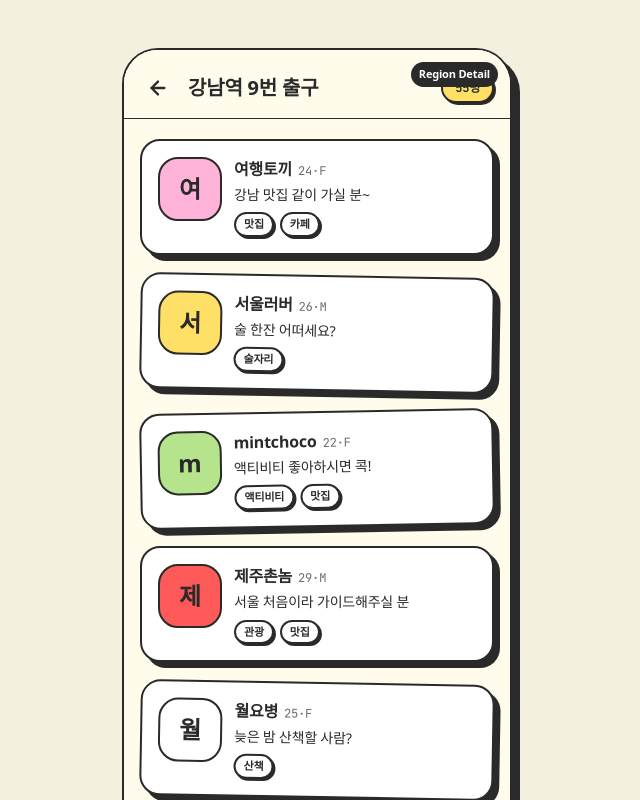
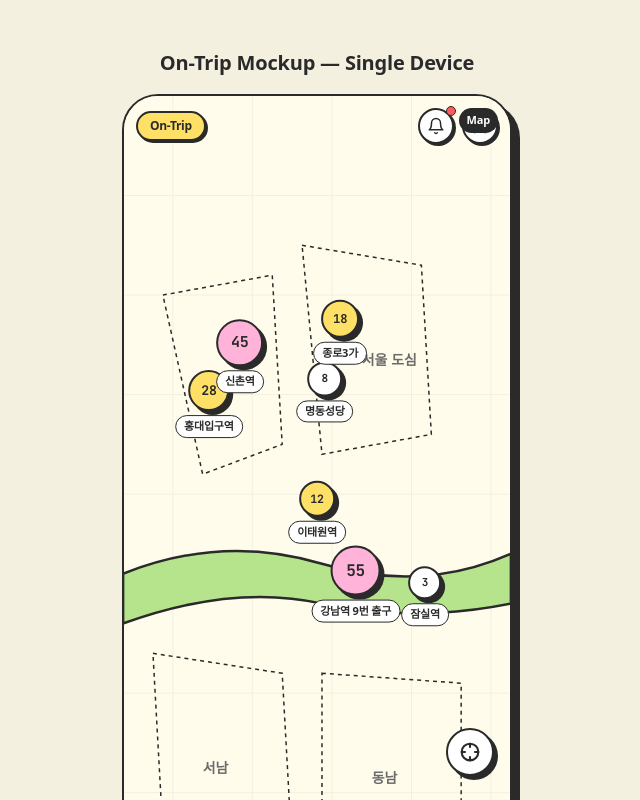
Before and after one commit to eugene0429/on-trip-frontend, a React (Vite) app in the folder mockup/: page / in a window 1280 px wide. Shown: the top 800 px of the page, without its empty margins (323-963 px from the left). Built offline with nearby package versions, Linux system fonts and the light colour scheme; a web font is replaced by a local one.

Commit message:
feat(mockup): wire Single Device routing across map → region-detail → poke modal
Co-Authored-By: Claude Opus 4.7 (1M context) <noreply@anthropic.com>

```diff
--- a/mockup/src/App.tsx
+++ b/mockup/src/App.tsx
@@ -1,28 +1,47 @@
 import { useState } from 'react';
 import DeviceFrame from './components/DeviceFrame';
+import MapScreen from './screens/MapScreen';
 import RegionDetailScreen from './screens/RegionDetailScreen';
 import PokeModal from './screens/PokeModal';
 import { Companion } from './data/companions';
 
+type Screen = 'map' | 'region-detail';
+
+const SCREEN_LABELS: Record<Screen, string> = {
+  map: 'Map',
+  'region-detail': 'Region Detail',
+};
+
 export default function App() {
-  const [target, setTarget] = useState<Companion | null>(null);
+  const [currentScreen, setCurrentScreen] = useState<Screen>('map');
+  const [activeRegionId, setActiveRegionId] = useState<string>('gangnam');
+  const [pokeTarget, setPokeTarget] = useState<Companion | null>(null);
 
   return (
-    <div className="min-h-screen bg-surfaceMuted p-12 flex justify-center font-sans">
-      <DeviceFrame label="Region Detail">
-        <RegionDetailScreen
-          regionId="gangnam"
-          onBack={() => alert('back')}
-          onPokeTap={(c) => setTarget(c)}
-        />
+    <div className="min-h-screen bg-surfaceMuted py-12 px-6 flex flex-col items-center font-sans gap-4">
+      <h1 className="text-[20px] font-extrabold text-outline">On-Trip Mockup — Single Device</h1>
+
+      <DeviceFrame label={SCREEN_LABELS[currentScreen]}>
+        {currentScreen === 'map' && (
+          <MapScreen
+            onPinTap={(id) => {
+              setActiveRegionId(id);
+              setCurrentScreen('region-detail');
+            }}
+          />
+        )}
+        {currentScreen === 'region-detail' && (
+          <RegionDetailScreen
+            regionId={activeRegionId}
+            onBack={() => setCurrentScreen('map')}
+            onPokeTap={(c) => setPokeTarget(c)}
+          />
+        )}
         <PokeModal
-          open={target !== null}
-          target={target}
-          onClose={() => setTarget(null)}
-          onSend={(msg) => {
-            alert(`콕 발사: ${msg || '(빈 메시지)'}`);
-            setTarget(null);
-          }}
+          open={pokeTarget !== null}
+          target={pokeTarget}
+          onClose={() => setPokeTarget(null)}
+          onSend={() => setPokeTarget(null)}
         />
       </DeviceFrame>
     </div>
```
